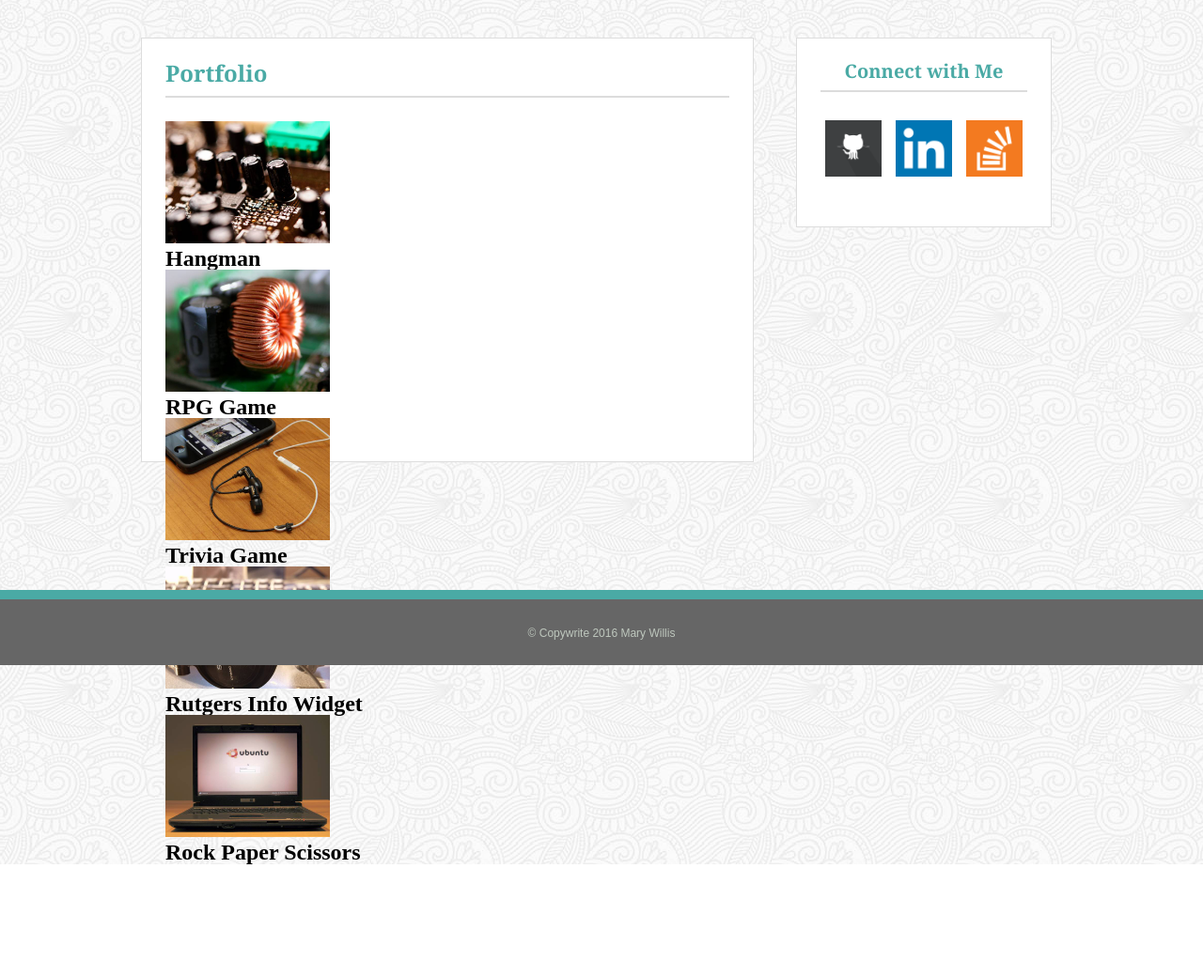
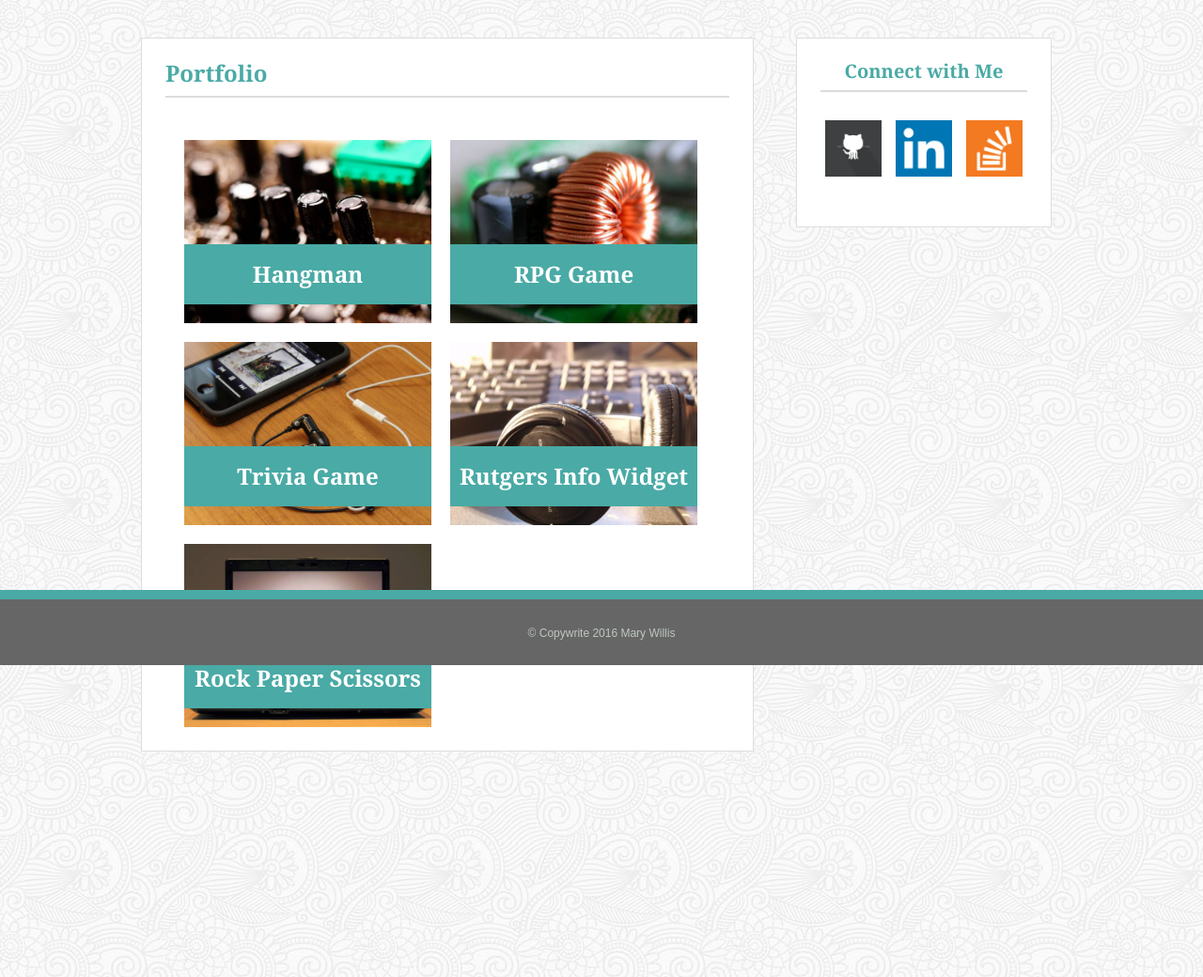
Before and after one commit to msibilsk/Basic-Portfolio, a PHP site: page /portfolio.html in a window 1280 px wide. Shown: the part 92-1132 px from the top of the page at 94% size. Before the commit the page ends 1012 px from the top, so only its background shows below. Run offline with PHP 8.4, Linux system fonts and the light colour scheme.

Commit message:
styled the portfolio images

```diff
--- a/assets/css/style.css
+++ b/assets/css/style.css
@@ -11,7 +11,8 @@
 	border-bottom: 2px solid #dddddd;
 }
 h1 {
-	font-family: 'Georgia', Times, "Times New Roman", serif;
+	/* is this correct syntax for the font */
+	font-family: Georgia, Times, "Times New Roman", serif;
 	color: white;
 	background-color: #4aaaa5;
 	width: 18%;
@@ -24,7 +25,8 @@
 	margin-left: 150px;
 }
 h2 {
-	font-family: 'Georgia', Times, "Times New Roman", serif;
+	/* is this correct syntax for the font */
+	font-family: Georgia, Times, "Times New Roman", serif;
 	color: #4aaaa5;
 }
 ul{
@@ -39,7 +41,8 @@
 	margin: 0px 10px;
 }
 a {
-	font-family: 'Arial', 'Helvetica Neue', Helvetica, sans-serif;
+	/* is this correct syntax for the font */
+	font-family: Arial, 'Helvetica Neue', Helvetica, sans-serif;
 	font-weight: bold;
 	color: #777777;
 	text-decoration: none;
@@ -51,7 +54,7 @@
  	float: left;
 }
 .main_content {
-	height: 400px;
+	min-height: 400px;
 	width: 600px;
 	margin-left: 150px;
 	background-color: white;
@@ -60,6 +63,7 @@
 	padding: 25px;
 	font-weight: bold;
 	font-size: 1.5em;
+	height:auto;
 }
 .icon {
 	height: 60px;
@@ -79,11 +83,14 @@
 	font-weight: bold;
 }
 .projectimg {
-	height: 130px;
-	width: 175px;
+	height: 195px;
+	width: 263px;
+	position: relative;
+	float: left;
+	margin: 10px;
 }
 footer {
-	font-family:'Arial', 'Helvetica Neue', Helvetica, sans-serif;
+	font-family: Arial, 'Helvetica Neue', Helvetica, sans-serif;
 	position: fixed;
 	bottom: 0px;
 	width: 100%;
@@ -98,7 +105,8 @@
 .container {
 	margin-top: 40px;
 	clear: both;
-	min-height: 560px;
+	/* how to make height more responsive to the contents of the page? */
+	min-height: 1000px;
 }
 hr {
 	margin-bottom: 25px;
@@ -107,7 +115,7 @@
 	border: 1px solid #dcdcdc;
 }
 .bio {
-	font-family:'Arial', 'Helvetica Neue', Helvetica, sans-serif;
+	font-family: Arial, 'Helvetica Neue', Helvetica, sans-serif;
 	font-size: .75em;
 	font-weight: normal;
 	color: #777777;
@@ -116,7 +124,7 @@
 /* specific to contact.html page */
 
 label {
-	font-family:'Arial', 'Helvetica Neue', Helvetica, sans-serif;
+	font-family: Arial, 'Helvetica Neue', Helvetica, sans-serif;
 	font-size: .75em;
 	font-weight: normal;
 	color: #777777;
@@ -136,3 +144,15 @@
 	height: 150px;
 	width: 430px;
 }
+h3 {
+	background-color: #4aaaa5;
+	color: white;
+	font-family: Georgia, Times, "Times New Roman", serif;
+	width: 263px;
+	padding: 20px 0px;
+	text-align: center;
+	position: absolute;
+	bottom: 0px;
+	left: 0px;
+	margin: 10px;
+}
--- a/index.html
+++ b/index.html
@@ -9,6 +9,7 @@
 <body>
 	<header>
 		<h1>Mary Willis</h1>
+		<!--should this nav be a ul? -->
 		<ul>
 			<!--am i doing the pipes the right way? -->
 			<li><a href="index.html">About</a></li>
--- a/portfolio.html
+++ b/portfolio.html
@@ -21,26 +21,28 @@
 		<section class="main_content">
 			<h2>Portfolio</h2>
 			<hr />
-			<div>
+
+			<div class="projectimg">
 				<img class="projectimg" src="assets/images/capacitors.jpg" alt="Hangman"/>
 				<h3>Hangman</h3>
 			</div>
-			<div>
+			<div class="projectimg">
 				<img class="projectimg" src="assets/images/coil.jpg" alt="RPG Game"/>
 				<h3>RPG Game</h3>
 			</div>
-			<div>
+			<div class="projectimg">
 				<img class="projectimg" src="assets/images/earbuds.jpg" alt="Trivia Game"/>
 				<h3>Trivia Game</h3>
 			</div>
-			<div>
+			<div class="projectimg">
 				<img class="projectimg" src="assets/images/sony.jpg" alt="Rutgers Info Widget"/>
 				<h3>Rutgers Info Widget</h3>
 			</div>
-			<div>
+			<div class="projectimg">
 				<img class="projectimg" src="assets/images/ubuntu.jpg" alt="Rock Paper Scissors"/>
 				<h3>Rock Paper Scissors</h3>
 			</div>
+
 		</section>
 		<section class="connect">
 			<h2>Connect with Me</h2>
```
